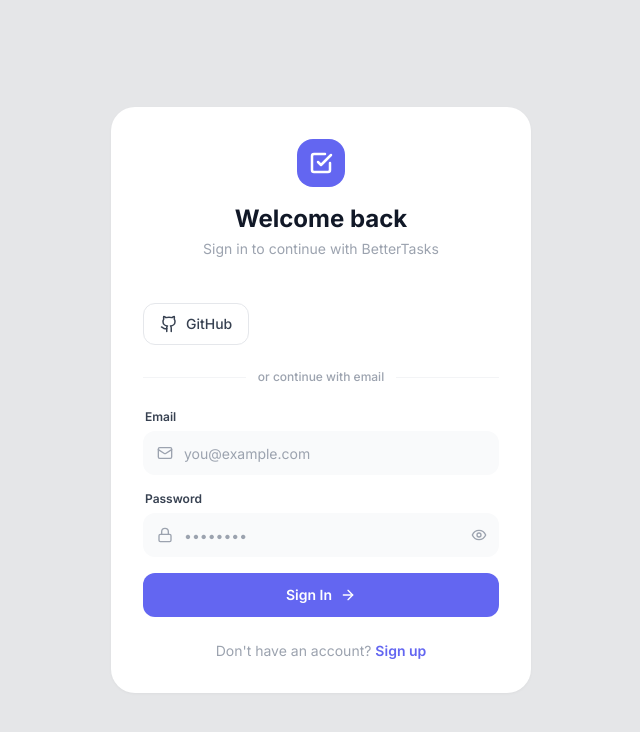
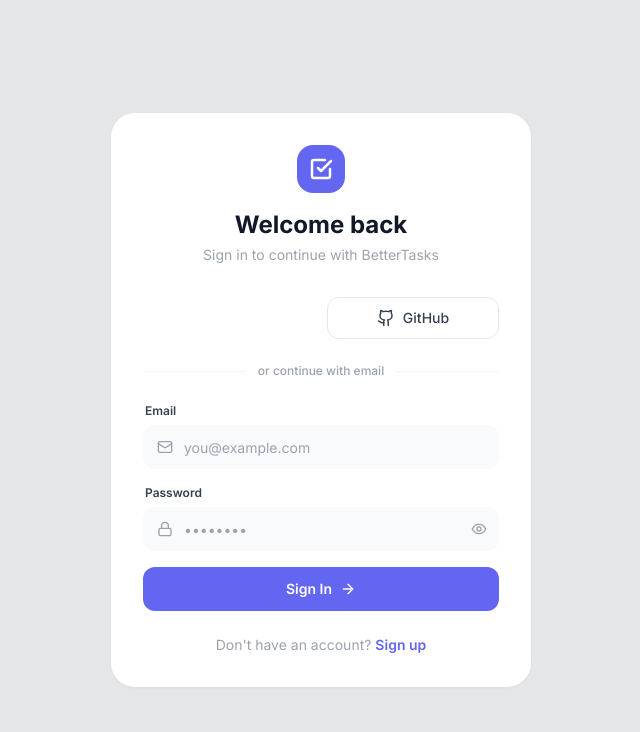
Before and after one commit to setuawasthi/setupractice, a React (Vite) app: page / in a window 1280 px wide. Shown: the top 732 px of the page, without its empty margins (319-959 px from the left). Built offline with nearby package versions, Linux system fonts and the light colour scheme; no server answers.

Commit message:
fix(ui): align Google and GitHub sign-in buttons side by side

```diff
--- a/src/components/LoginPage.jsx
+++ b/src/components/LoginPage.jsx
@@ -56,6 +56,7 @@
             text: "signin_with",
             shape: "rectangular",
             width: googleBtnRef.current.offsetWidth || 380,
+            logo_alignment: "center",
           });
         }
       } catch (err) {
@@ -189,7 +190,7 @@
     <button
       onClick={onClick}
       disabled={oauthLoading}
-      className="flex items-center justify-center gap-2 px-4 py-2.5 rounded-xl border border-gray-200 dark:border-gray-700 text-sm font-medium text-gray-700 dark:text-gray-300 hover:bg-gray-50 dark:hover:bg-gray-800 transition-colors cursor-pointer disabled:opacity-50 disabled:cursor-not-allowed"
+      className="w-full flex items-center justify-center gap-2 px-4 py-2.5 rounded-xl border border-gray-200 dark:border-gray-700 text-sm font-medium text-gray-700 dark:text-gray-300 hover:bg-gray-50 dark:hover:bg-gray-800 transition-colors cursor-pointer disabled:opacity-50 disabled:cursor-not-allowed"
     >
       {oauthLoading === provider ? (
         <Loader2 size={18} className="animate-spin" />
@@ -216,8 +217,8 @@
         </div>
 
         {/* Social Login */}
-        <div className="space-y-3 mb-6">
-          <div ref={googleBtnRef} className="w-full flex justify-center" />
+        <div className="grid grid-cols-2 gap-3 mb-6">
+          <div ref={googleBtnRef} className="w-full" />
           <SocialButton provider="github" icon={Github} label="GitHub" onClick={handleGithubOAuth} />
         </div>
 
```
